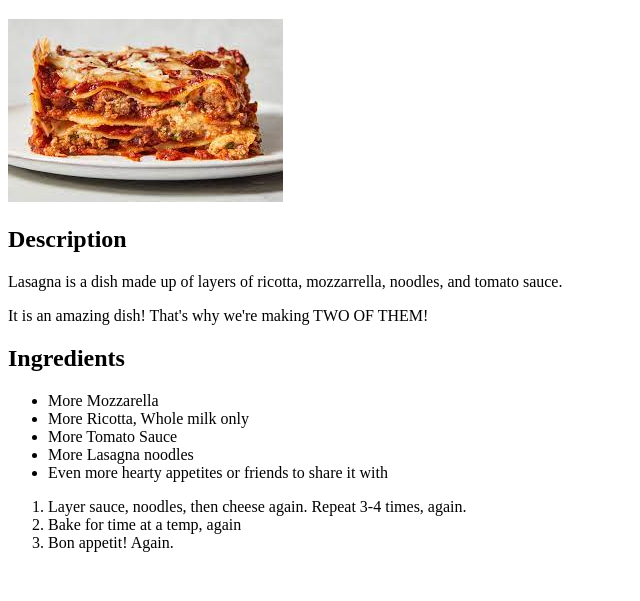
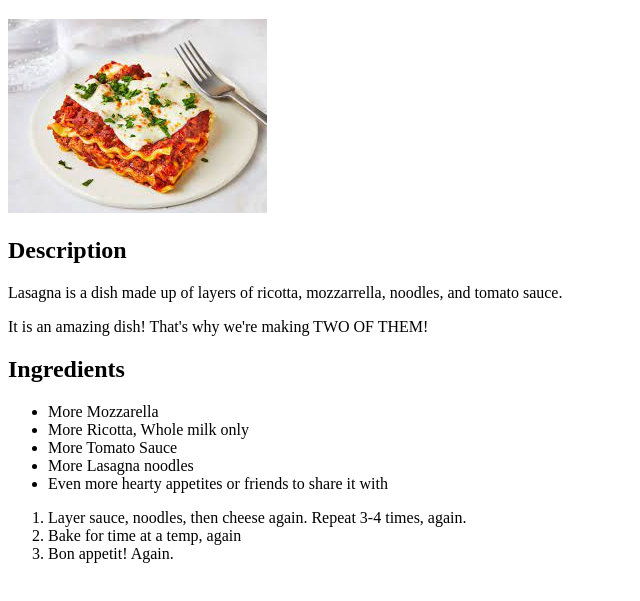
Before and after one commit to Casey-Seago/TheOdinProject, a plain HTML site: page Foundations/OdinRecipes/Recipes/Lasagna2.html in a window 1280 px wide. Shown: the part 61-662 px from the top of the page, without its empty margins (0-640 px from the left). Drawn offline with Linux system fonts and the light colour scheme.

Commit message:
Changed lasagna image filename and alt text to the correct one

```diff
--- a/Foundations/OdinRecipes/Recipes/Lasagna2.html
+++ b/Foundations/OdinRecipes/Recipes/Lasagna2.html
@@ -7,7 +7,7 @@
 </head>
 <body>
     <h1>Lasagna2</h1>
-    <img src="../Images/Lasagna.jpg" alt="Slice of lasagna">
+    <img src="../Images/Lasagna2.jpg" alt="A different slice of lasagna">
     <h2>Description</h2>
     <p>Lasagna is a dish made up of layers of ricotta, mozzarrella, noodles, and tomato sauce.</p>
     <p>It is an amazing dish! That's why we're making TWO OF THEM!</p>
```
